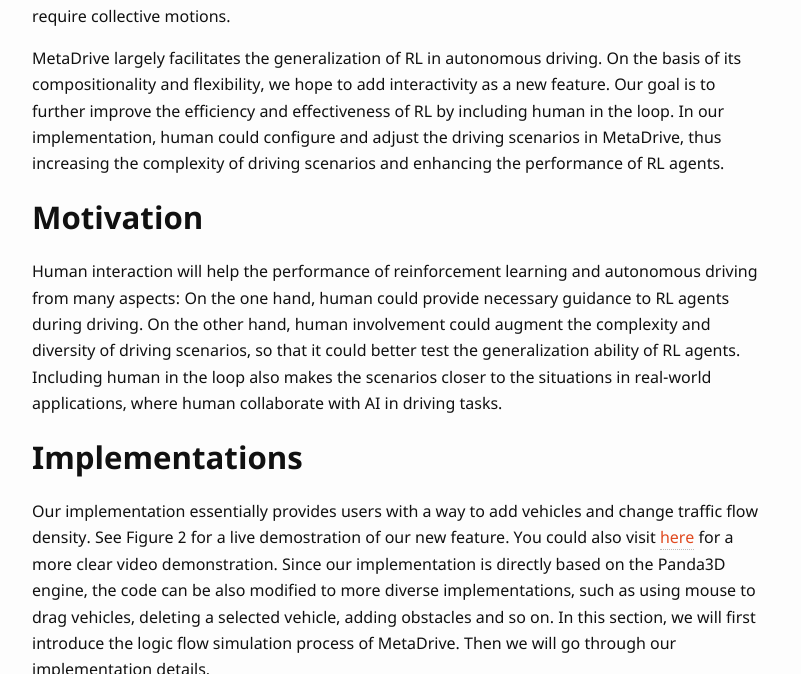
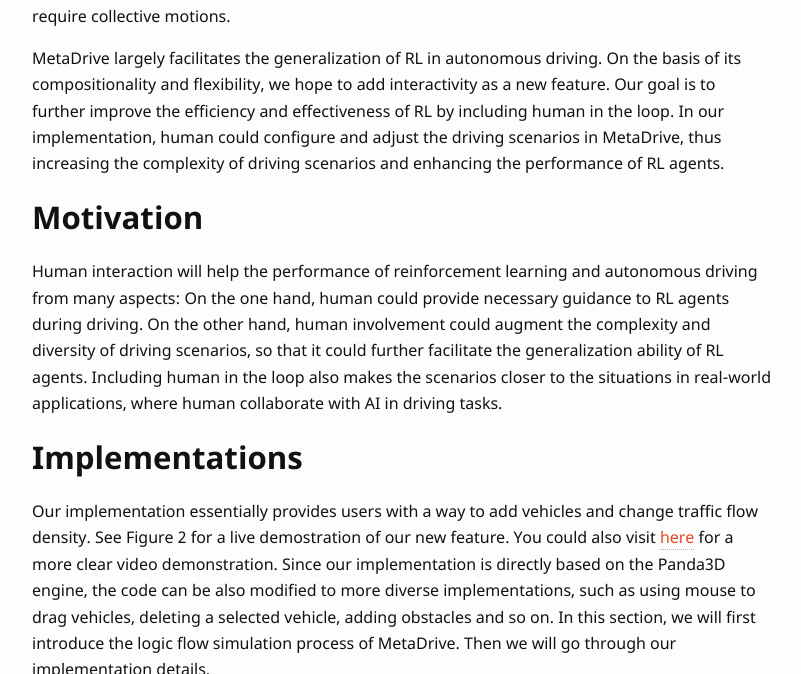
Before and after one commit to UCLAdeepvision/CS269-projects-2022spring, a Jekyll site: the page built from _posts/2022-04-22-team13-Interactive-Driving-Scenarios.md, in a window 1280 px wide and 900 px high, scrolled down 1825 px, cut to the strip 0-674 px from the top of the window. Shown: the whole strip, without its empty margins (238-1039 px from the left). Built offline with Jekyll 4.4.1, drawn with Linux system fonts in a browser that asks for light colours; some web fonts are replaced; comment, search, counter and statistics services are not loaded; some of the changed text lies outside the part shown.

Commit message:
update report

```diff
--- a/_posts/2022-04-22-team13-Interactive-Driving-Scenarios.md
+++ b/_posts/2022-04-22-team13-Interactive-Driving-Scenarios.md
@@ -33,7 +33,7 @@ MetaDrive largely facilitates the generalization of  RL in autonomous driving. O
 
 ## Motivation
 
-Human interaction will help the performance of reinforcement learning and autonomous driving from many aspects: On the one hand, human could provide necessary guidance to RL agents during driving. On the other hand, human involvement could augment the complexity and diversity of driving scenarios, so that it could better test the generalization ability of RL agents. Including human in the loop also makes the scenarios closer to the situations in real-world applications, where human collaborate with AI in driving tasks.
+Human interaction will help the performance of reinforcement learning and autonomous driving from many aspects: On the one hand, human could provide necessary guidance to RL agents during driving. On the other hand, human involvement could augment the complexity and diversity of driving scenarios, so that it could further facilitate the generalization ability of RL agents. Including human in the loop also makes the scenarios closer to the situations in real-world applications, where human collaborate with AI in driving tasks.
 
 ## Implementations
 
@@ -71,7 +71,7 @@ We compared RL performance with or without human interactions in single agent an
 
 ![MetaDrive]({{ '/assets/images/13/table_1.png' | relative_url }}){: style="width: 750px; max-width: 80%;"}
 
-<center>Table 1. Average Reward and Cost With or Without Human Interactions for the two scenarios</center><center>("*" indicates a nearly significant difference, while "**" represents a significant difference)</center>
+<center>Table 1. Average Reward and Cost With or Without Human Interactions for the Two Scenarios</center><center>("*" indicates a nearly significant difference, while "**" represents a significant difference)</center>
 
 
 
@@ -85,7 +85,7 @@ On the basis of above comparison, we further plotted RL performance as a functio
 
 ![res1]({{ '/assets/images/13/figure3.png' | relative_url }}){: style="width: 750px; max-width: 80%;"}
 
-<center>Fig 4. The Cumulative Reward Varied with the Number of Added vehicles</center>
+<center>Fig 4. The Cumulative Reward Varied with the Number of Added Vehicles</center>
 
 ![res2]({{ '/assets/images/13/figure4.png' | relative_url }}){: style="width: 750px; max-width: 80%;"}
 
```
